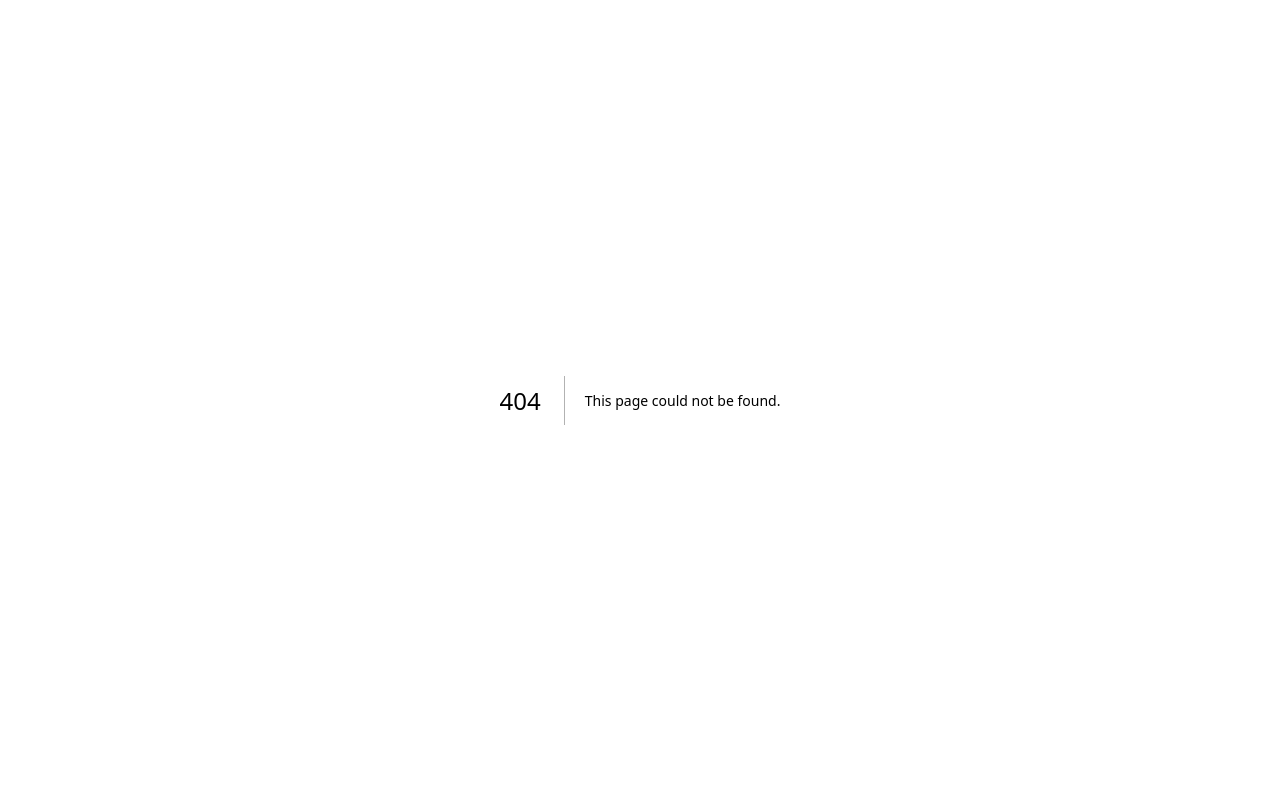
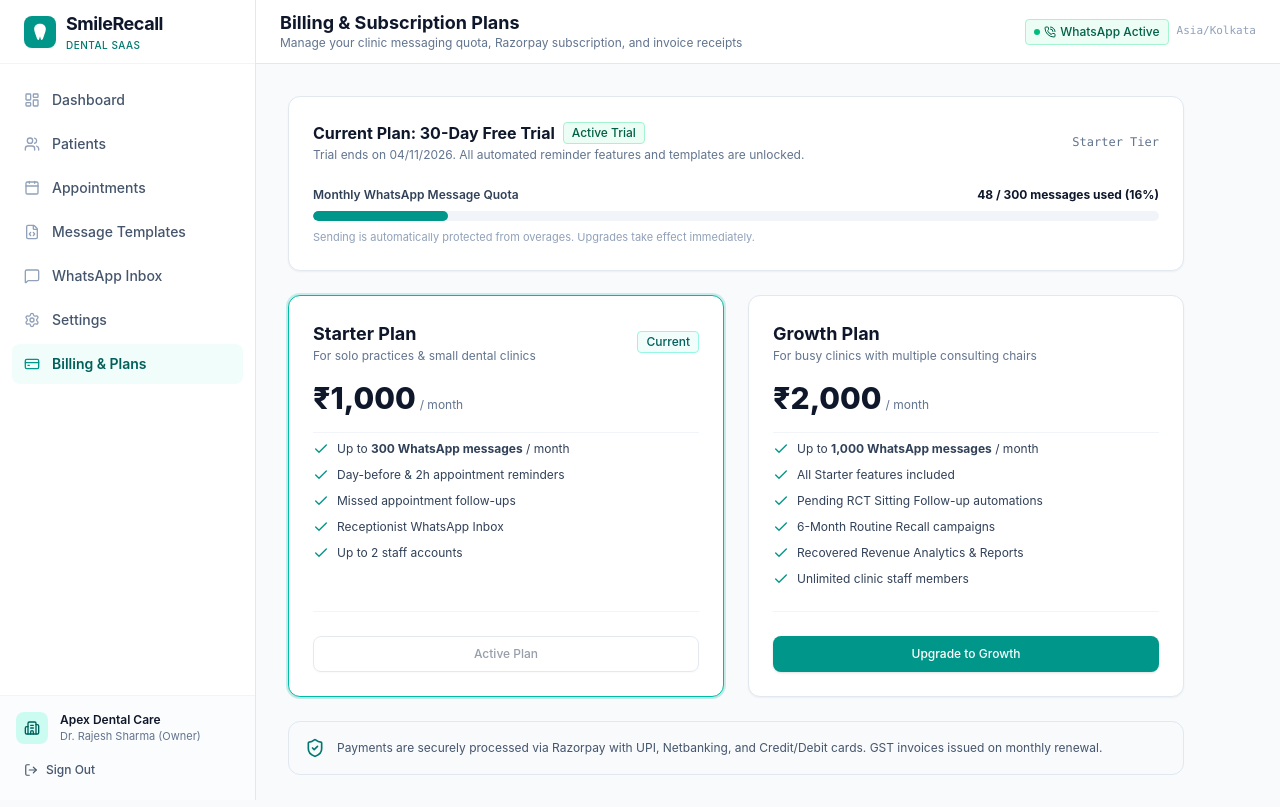
Before and after one commit to dheerJJ/smw, a Next.js app: page /billing in a window 1280 px wide. Before the commit this address had no page. Built offline with nearby package versions, Linux system fonts and the light colour scheme.

Commit message:
feat(billing): add Indian pricing plans and subscription usage meter

```diff
--- /dev/null
+++ b/src/app/(dashboard)/billing/page.tsx
@@ -0,0 +1,201 @@
+"use client";
+
+import * as React from "react";
+import { Check, CreditCard, Sparkles, AlertCircle, ShieldCheck } from "lucide-react";
+import { AppShell } from "@/components/layout/app-shell";
+import { Button } from "@/components/ui/button";
+import { Badge } from "@/components/ui/badge";
+import { useToast } from "@/components/ui/toast";
+
+export default function BillingPage() {
+  const { toast } = useToast();
+  const [currentPlan, setCurrentPlan] = React.useState<"starter" | "growth">("starter");
+  const [isProcessing, setIsProcessing] = React.useState(false);
+
+  // Usage metrics
+  const messagesUsed = 48;
+  const messagesLimit = currentPlan === "starter" ? 300 : 1000;
+  const usagePercentage = Math.round((messagesUsed / messagesLimit) * 100);
+
+  const handleSelectPlan = async (plan: "starter" | "growth") => {
+    setIsProcessing(true);
+    await new Promise((r) => setTimeout(r, 600));
+    setCurrentPlan(plan);
+    setIsProcessing(false);
+    toast(`Switched to ${plan === "starter" ? "Starter (₹1,000/mo)" : "Growth (₹2,000/mo)"} plan!`, "success");
+  };
+
+  return (
+    <AppShell
+      title="Billing & Subscription Plans"
+      subtitle="Manage your clinic messaging quota, Razorpay subscription, and invoice receipts"
+    >
+      <div className="space-y-6 max-w-4xl">
+        {/* Trial & Usage Banner */}
+        <div className="bg-white rounded-xl border border-slate-200 p-6 shadow-xs space-y-4">
+          <div className="flex flex-col sm:flex-row items-start sm:items-center justify-between gap-3">
+            <div>
+              <div className="flex items-center gap-2">
+                <h3 className="text-base font-bold text-slate-900">Current Plan: 30-Day Free Trial</h3>
+                <Badge variant="success">Active Trial</Badge>
+              </div>
+              <p className="text-xs text-slate-500 mt-0.5">
+                Trial ends on 04/11/2026. All automated reminder features and templates are unlocked.
+              </p>
+            </div>
+            <span className="text-xs text-slate-500 font-mono">Starter Tier</span>
+          </div>
+
+          {/* Usage Meter */}
+          <div className="space-y-2 pt-2">
+            <div className="flex items-center justify-between text-xs">
+              <span className="font-semibold text-slate-700">Monthly WhatsApp Message Quota</span>
+              <span className="font-bold text-slate-900">
+                {messagesUsed} / {messagesLimit} messages used ({usagePercentage}%)
+              </span>
+            </div>
+            <div className="w-full bg-slate-100 h-2.5 rounded-full overflow-hidden">
+              <div
+                className="bg-teal-600 h-full rounded-full transition-all duration-300"
+                style={{ width: `${usagePercentage}%` }}
+              />
+            </div>
+            <p className="text-[11px] text-slate-400">
+              Sending is automatically protected from overages. Upgrades take effect immediately.
+            </p>
+          </div>
+        </div>
+
+        {/* Pricing Cards */}
+        <div className="grid grid-cols-1 md:grid-cols-2 gap-6">
+          {/* Starter Plan */}
+          <div
+            className={`bg-white rounded-xl border p-6 shadow-xs flex flex-col justify-between transition-all ${
+              currentPlan === "starter" ? "border-teal-500 ring-2 ring-teal-500/20" : "border-slate-200"
+            }`}
+          >
+            <div className="space-y-4">
+              <div className="flex items-center justify-between">
+                <div>
+                  <h4 className="text-lg font-bold text-slate-900">Starter Plan</h4>
+                  <p className="text-xs text-slate-500">For solo practices & small dental clinics</p>
+                </div>
+                {currentPlan === "starter" && <Badge variant="default">Current</Badge>}
+              </div>
+
+              <div className="flex items-baseline gap-1">
+                <span className="text-3xl font-extrabold text-slate-900">₹1,000</span>
+                <span className="text-xs text-slate-500">/ month</span>
+              </div>
+
+              <ul className="space-y-2.5 text-xs text-slate-700 pt-2 border-t border-slate-100">
+                <li className="flex items-center gap-2">
+                  <Check className="w-4 h-4 text-teal-600 shrink-0" />
+                  <span>Up to <strong>300 WhatsApp messages</strong> / month</span>
+                </li>
+                <li className="flex items-center gap-2">
+                  <Check className="w-4 h-4 text-teal-600 shrink-0" />
+                  <span>Day-before & 2h appointment reminders</span>
+                </li>
+                <li className="flex items-center gap-2">
+                  <Check className="w-4 h-4 text-teal-600 shrink-0" />
+                  <span>Missed appointment follow-ups</span>
+                </li>
+                <li className="flex items-center gap-2">
+                  <Check className="w-4 h-4 text-teal-600 shrink-0" />
+                  <span>Receptionist WhatsApp Inbox</span>
+                </li>
+                <li className="flex items-center gap-2">
+                  <Check className="w-4 h-4 text-teal-600 shrink-0" />
+                  <span>Up to 2 staff accounts</span>
+                </li>
+              </ul>
+            </div>
+
+            <div className="pt-6 mt-6 border-t border-slate-100">
+              <Button
+                variant={currentPlan === "starter" ? "outline" : "primary"}
+                className="w-full text-xs"
+                disabled={currentPlan === "starter"}
+                onClick={() => handleSelectPlan("starter")}
+                isLoading={isProcessing && currentPlan !== "starter"}
+              >
+                {currentPlan === "starter" ? "Active Plan" : "Choose Starter"}
+              </Button>
+            </div>
+          </div>
+
+          {/* Growth Plan */}
+          <div
+            className={`bg-white rounded-xl border p-6 shadow-xs flex flex-col justify-between transition-all ${
+              currentPlan === "growth" ? "border-teal-500 ring-2 ring-teal-500/20" : "border-slate-200"
+            }`}
+          >
+            <div className="space-y-4">
+              <div className="flex items-center justify-between">
+                <div>
+                  <h4 className="text-lg font-bold text-slate-900">Growth Plan</h4>
+                  <p className="text-xs text-slate-500">For busy clinics with multiple consulting chairs</p>
+                </div>
+                {currentPlan === "growth" && <Badge variant="default">Current</Badge>}
+              </div>
+
+              <div className="flex items-baseline gap-1">
+                <span className="text-3xl font-extrabold text-slate-900">₹2,000</span>
+                <span className="text-xs text-slate-500">/ month</span>
+              </div>
+
+              <ul className="space-y-2.5 text-xs text-slate-700 pt-2 border-t border-slate-100">
+                <li className="flex items-center gap-2">
+                  <Check className="w-4 h-4 text-teal-600 shrink-0" />
+                  <span>Up to <strong>1,000 WhatsApp messages</strong> / month</span>
+                </li>
+                <li className="flex items-center gap-2">
+                  <Check className="w-4 h-4 text-teal-600 shrink-0" />
+                  <span>All Starter features included</span>
+                </li>
+                <li className="flex items-center gap-2">
+                  <Check className="w-4 h-4 text-teal-600 shrink-0" />
+                  <span>Pending RCT Sitting Follow-up automations</span>
+                </li>
+                <li className="flex items-center gap-2">
+                  <Check className="w-4 h-4 text-teal-600 shrink-0" />
+                  <span>6-Month Routine Recall campaigns</span>
+                </li>
+                <li className="flex items-center gap-2">
+                  <Check className="w-4 h-4 text-teal-600 shrink-0" />
+                  <span>Recovered Revenue Analytics & Reports</span>
+                </li>
+                <li className="flex items-center gap-2">
+                  <Check className="w-4 h-4 text-teal-600 shrink-0" />
+                  <span>Unlimited clinic staff members</span>
+                </li>
+              </ul>
+            </div>
+
+            <div className="pt-6 mt-6 border-t border-slate-100">
+              <Button
+                variant={currentPlan === "growth" ? "outline" : "primary"}
+                className="w-full text-xs"
+                disabled={currentPlan === "growth"}
+                onClick={() => handleSelectPlan("growth")}
+                isLoading={isProcessing && currentPlan !== "growth"}
+              >
+                {currentPlan === "growth" ? "Active Plan" : "Upgrade to Growth"}
+              </Button>
+            </div>
+          </div>
+        </div>
+
+        {/* Razorpay Security Note */}
+        <div className="p-4 bg-slate-50 border border-slate-200 rounded-xl flex items-center gap-3 text-xs text-slate-600">
+          <ShieldCheck className="w-5 h-5 text-teal-700 shrink-0" />
+          <span>
+            Payments are securely processed via Razorpay with UPI, Netbanking, and Credit/Debit cards. GST invoices
+            issued on monthly renewal.
+          </span>
+        </div>
+      </div>
+    </AppShell>
+  );
+}
```
